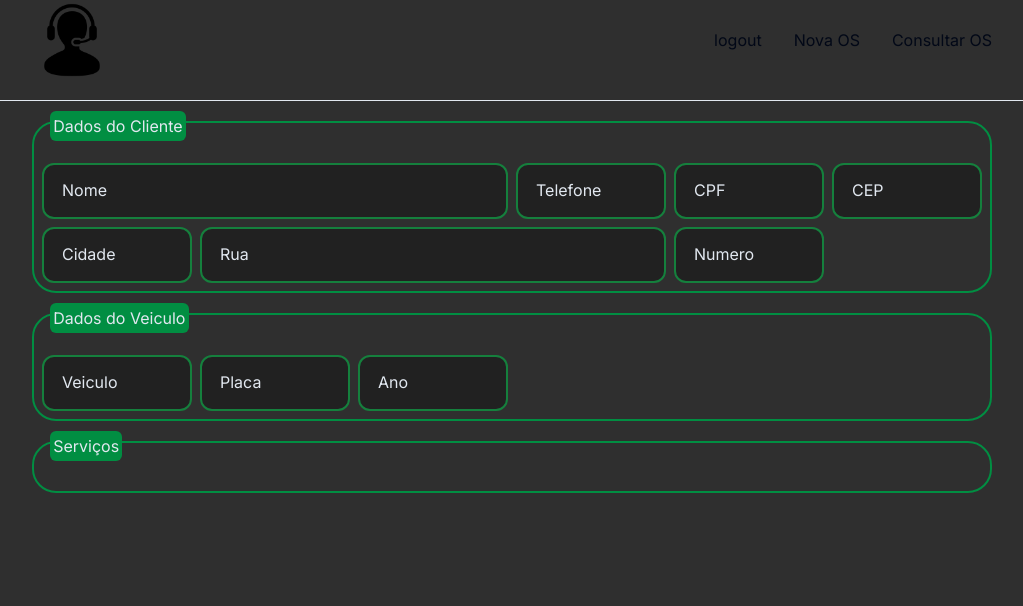
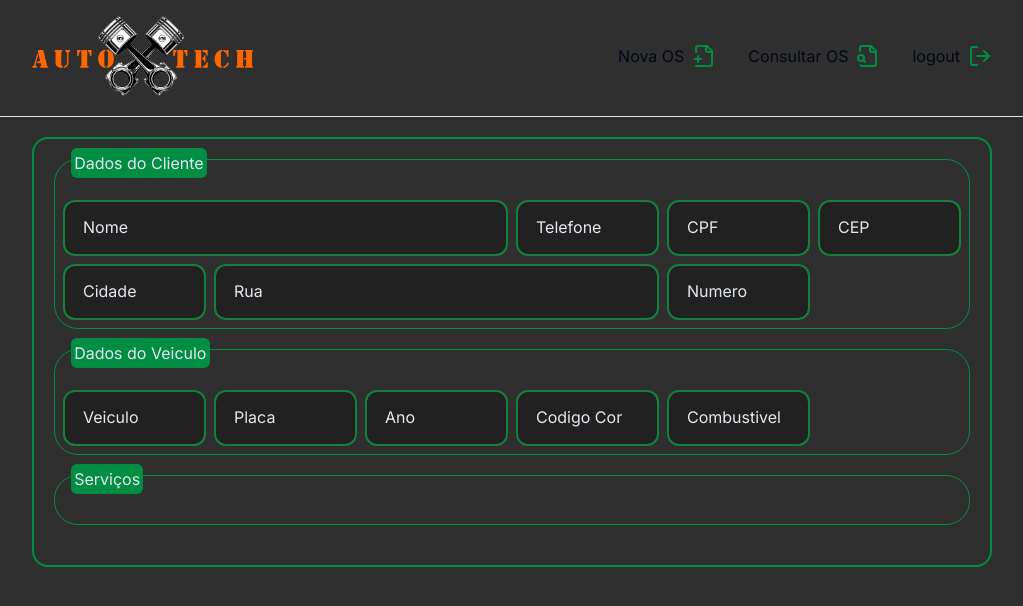
Before and after one commit to AndersonPadovani/auto-tech, a Next.js app: page /pages/os in a window 1280 px wide. Shown: the top 606 px of the page, without its empty margins (128-1151 px from the left). Built offline with nearby package versions, Linux system fonts and the light colour scheme.

Commit message:
add auto complet cep

```diff
--- a/package.json
+++ b/package.json
@@ -13,8 +13,10 @@
     "@hookform/resolvers": "^3.9.0",
     "@radix-ui/react-checkbox": "^1.1.1",
     "@radix-ui/react-icons": "^1.3.0",
+    "axios": "^1.7.4",
     "class-variance-authority": "^0.7.0",
     "clsx": "^2.1.1",
+    "lucide-react": "^0.428.0",
     "next": "14.2.5",
     "react": "^18",
     "react-dom": "^18",
--- a/src/app/pages/os/page.tsx
+++ b/src/app/pages/os/page.tsx
@@ -2,41 +2,96 @@
 import { BoxInput } from "@/components/boxInput/boxInput";
 import InputForm from "@/components/inputForm/inputForm";
 import { number } from "zod";
+import { LogOut, FilePlus2, FileSearch, ReceiptText } from "lucide-react";
+import { FormEvent, useEffect, useState } from "react";
+import { ValidaCep, GetCepInfo, FormataCep, CepInfoType } from "@/utils/getCep";
 
 export default function Page() {
+  const [cep, setCep] = useState("");
+  const [cidade, setCidade] = useState("");
+  const [rua, setRua] = useState("");
+
+  useEffect(() => {
+    if (!ValidaCep({ cep })) {
+      console.log("Cep Invalido");
+      return;
+    }
+
+    handlerGetCepInfo();
+  }, [cep]);
+
+  const handlerGetCepInfo = async () => {
+    const infoCep = await GetCepInfo({ cep });
+    if (infoCep) {
+      setCep(infoCep.cep);
+      setCidade(infoCep.localidade);
+      setRua(infoCep.logradouro);
+    }
+  };
+
   return (
     <main className="flex flex-col w-full items-center gap-5 h-dvh bg-color-background">
-      <nav className="flex w-3/4 h-max justify-between">
+      <nav className="flex pt-4 w-3/4 h-max justify-between">
         <img
-          src="../img/service.png"
-          alt="Imagen Logo empresa"
-          className="w-20 h-20"
+          src="../img/logo2.png"
+          alt="Logo marca Auto Tech"
+          className="h-20"
         />
         <menu className="flex gap-8 items-center">
           <li>
-            <a href="http://">logout</a>
+            <a className="flex gap-2" href="http://">
+              Nova OS
+              <FilePlus2 className="text-color-orange" />
+            </a>
           </li>
           <li>
-            <a href="http://">Nova OS</a>
+            <a className="flex gap-2" href="http://">
+              Consultar OS
+              <FileSearch className="text-color-orange" />
+            </a>
           </li>
           <li>
-            <a href="http://">Consultar OS</a>
+            <a className="flex gap-2" href="http://">
+              logout
+              <LogOut className="text-color-orange" />
+            </a>
           </li>
         </menu>
       </nav>
 
-      <hr className="w-4/5 " />
+      <hr className="w-4/5  " />
 
-      <section className="w-3/4">
+      <section className="w-3/4 border-2 p-5 pb-10 rounded-2xl border-color-orange">
         <form>
           <div className="flex flex-col gap-5">
             <BoxInput boxName="Dados do Cliente">
               <InputForm valueName="Nome" divClassName="col-span-3" />
               <InputForm valueName="Telefone" divClassName="col-span-1" />
               <InputForm valueName="CPF" divClassName="col-span-1" />
-              <InputForm valueName="CEP" divClassName="col-span-1" />
-              <InputForm valueName="Cidade" divClassName="col-span-1" />
-              <InputForm valueName="Rua" divClassName="col-span-3" />
+              <InputForm
+                valueName="CEP"
+                valueInput={cep}
+                divClassName="col-span-1"
+                onChangeCapture={(event) => {
+                  setCep(event.currentTarget.value);
+                }}
+              />
+              <InputForm
+                valueName="Cidade"
+                valueInput={cidade}
+                divClassName="col-span-1"
+                onChangeCapture={(event) => {
+                  setCidade(event.currentTarget.value);
+                }}
+              />
+              <InputForm
+                valueName="Rua"
+                valueInput={rua}
+                divClassName="col-span-3"
+                onChangeCapture={(event) => {
+                  setRua(event.currentTarget.value);
+                }}
+              />
               <InputForm
                 valueName="Numero"
                 itemType="number"
@@ -47,6 +102,8 @@ export default function Page() {
               <InputForm valueName="Veiculo" />
               <InputForm valueName="Placa" />
               <InputForm valueName="Ano" typeof="number" />
+              <InputForm valueName="Codigo Cor" typeof="number" />
+              <InputForm valueName="Combustivel" typeof="number" />
             </BoxInput>
             <BoxInput boxName="Serviços"></BoxInput>
           </div>
--- a/src/components/boxInput/boxInput.tsx
+++ b/src/components/boxInput/boxInput.tsx
@@ -8,7 +8,7 @@ type BoxInputType = {
 export const BoxInput = ({ boxName, children, ...rest }: BoxInputType) => {
   return (
     <div
-      className="grid grid-cols-6 gap-2 w-full border-2 p-2 pt-10 rounded-3xl border-color-orange relative"
+      className="grid grid-cols-6 gap-2 w-full border-[1px] p-2 pt-10 rounded-3xl border-color-orange relative"
       {...rest}
     >
       <label
--- /dev/null
+++ b/src/utils/getCep.tsx
@@ -0,0 +1,56 @@
+import axios from "axios";
+
+type GetCepType = {
+  cep: string;
+};
+
+export type CepInfoType = {
+  bairro: string;
+  cep: string;
+  complemento: string;
+  ddd: string;
+  gia: string;
+  ibge: string;
+  localidade: string;
+  logradouro: string;
+  siafi: string;
+  uf: string;
+  unidade: string;
+};
+
+const URL_API = "https://viacep.com.br/ws/";
+const URL_END = "/json";
+
+export const GetCepInfo = async ({
+  cep,
+}: GetCepType): Promise<CepInfoType | undefined> => {
+  if (!ValidaCep) {
+    return;
+  }
+
+  const { data } = await axios(`${URL_API}${cep}${URL_END}`).catch((error) => {
+    return error;
+  });
+
+  return data as CepInfoType;
+};
+export const ValidaCep = ({ cep }: GetCepType): boolean => {
+  const regecClear = cep.replace(/\D/g, ""); // Remove tudo que não é dígito
+  const regexCep = /^[0-9]{8}$/; // Verifica se há exatamente 8 dígitos
+  return regexCep.test(regecClear);
+};
+
+const LimpaCep = ({ cep }: GetCepType): GetCepType => {
+  return { cep: cep.replace(/\D/g, "") }; // Remove tudo que não é dígito
+};
+
+export const FormataCep = ({ cep }: GetCepType): GetCepType | null => {
+  // Verifica se o CEP tem exatamente 8 dígitos
+  if (/^\d{8}$/.test(cep)) {
+    // Adiciona o hífen após o quinto dígito
+    return { cep: cep.slice(0, 5) + "-" + cep.slice(5) };
+  } else {
+    // Retorna null se o CEP for inválido
+    return null;
+  }
+};
```
Also changed, not shown: 1 other file (tests, documents, lock files or other folders).
